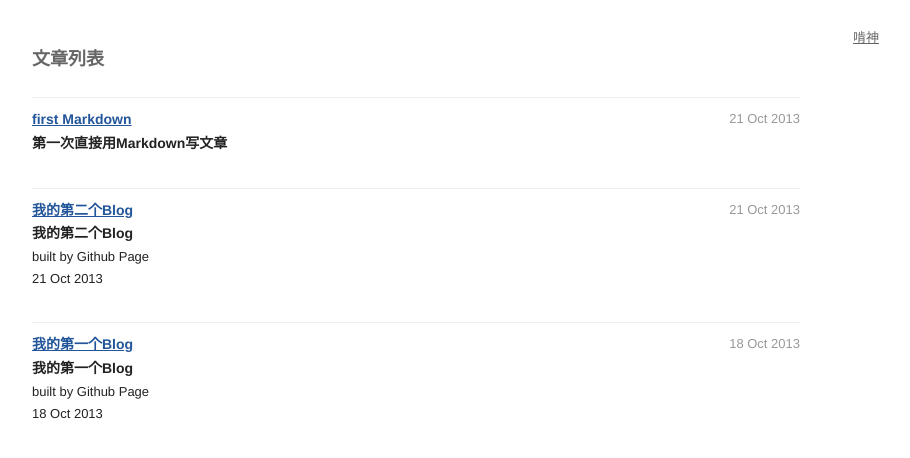
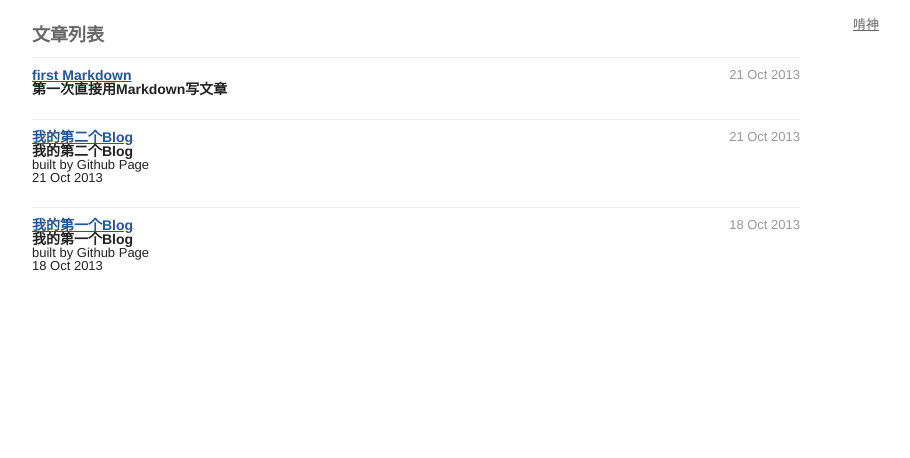
Before and after one commit to kenshinlin/archives, a Jekyll site: the page built from index.html, in a window 1280 px wide. Shown: the top 458 px of the page, without its empty margins (96-1006 px from the left). Built offline with Jekyll 4.4.1, drawn with Linux system fonts in a browser that asks for light colours.

Commit message:
Update style.css

```diff
--- a/css/style.css
+++ b/css/style.css
@@ -54,7 +54,6 @@ a:hover {color:#9c6}
 
 body{
   font-family: 'Helvetica Neue',Helvetica,Arial,Sans-serif;
-  line-height: 1.7;
   font-size: 13px;
   color: #222;
 }
```
